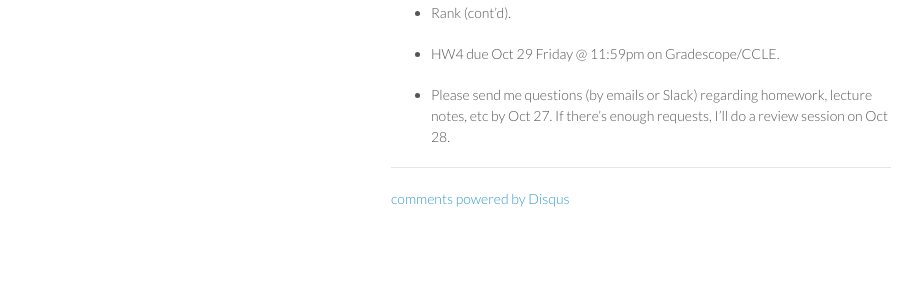
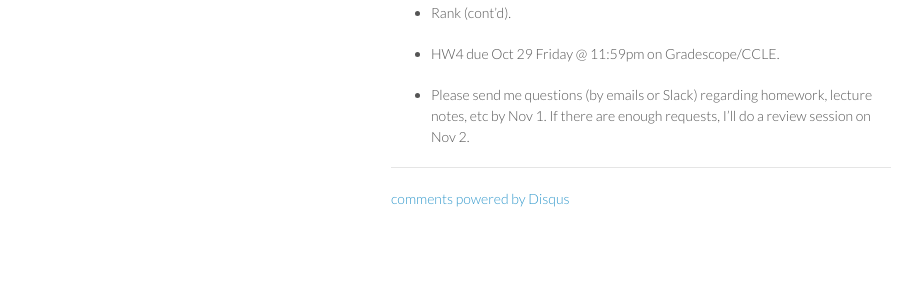
Before and after one commit to ucla-biostat216-2021fall/ucla-biostat216-2021fall.github.io, a Jekyll site: the page built from _posts/2021-10-21-week5-day2.md, in a window 1280 px wide. Shown: the part 171-471 px from the top of the page, without its empty margins (179-1098 px from the left). Built offline with Jekyll 4.4.1, drawn with Linux system fonts in a browser that asks for light colours; comment, search, counter and statistics services are not loaded.

Commit message:
change question due date

```diff
--- a/_posts/2021-10-21-week5-day2.md
+++ b/_posts/2021-10-21-week5-day2.md
@@ -10,4 +10,4 @@ category: biostat216fall2021
 
 * HW4 due Oct 29 Friday @ 11:59pm on Gradescope/CCLE.
 
-* Please send me questions (by emails or Slack) regarding homework, lecture notes, etc by Oct 27. If there's enough requests, I'll do a review session on Oct 28.
+* Please send me questions (by emails or Slack) regarding homework, lecture notes, etc by Nov 1. If there are enough requests, I'll do a review session on Nov 2.
```
